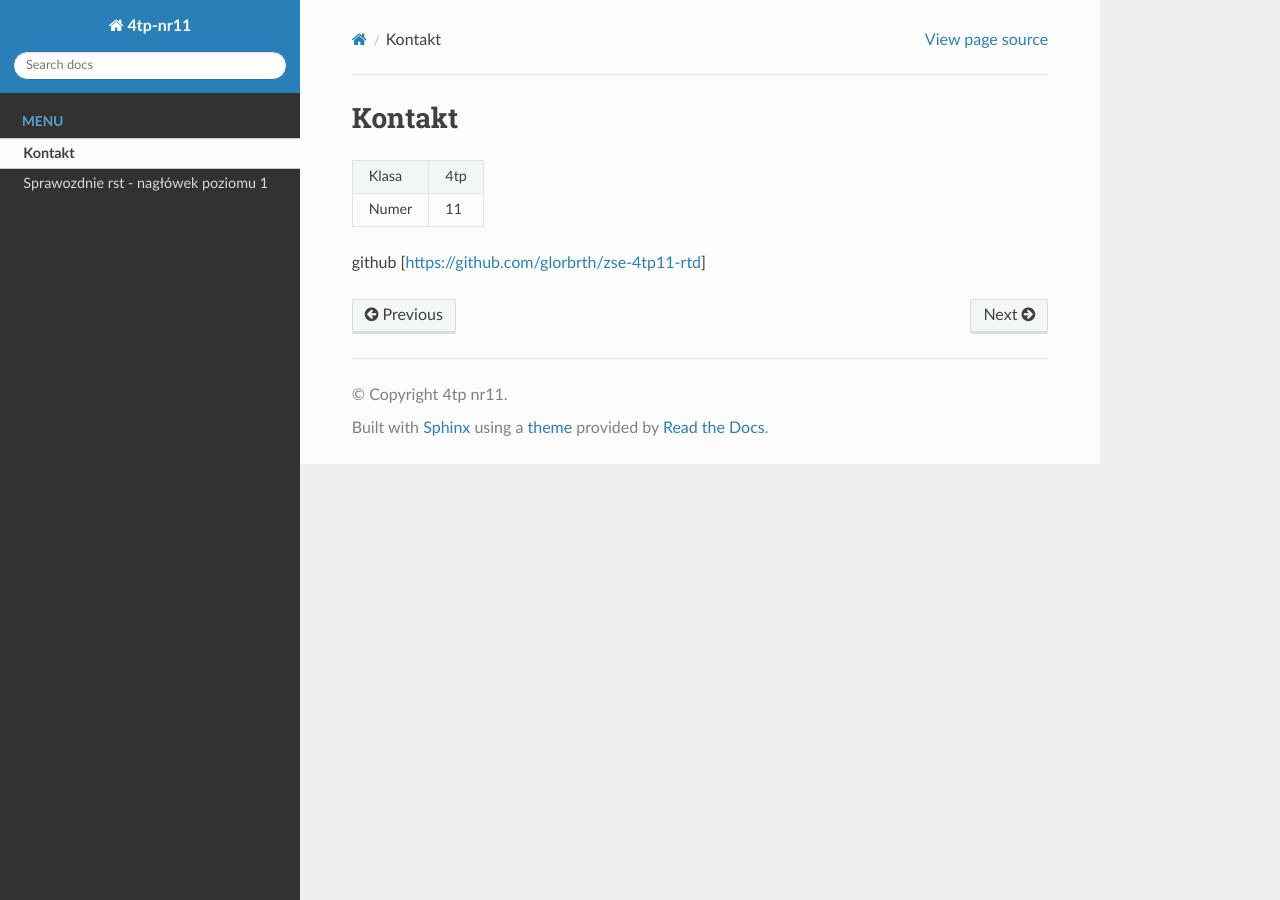
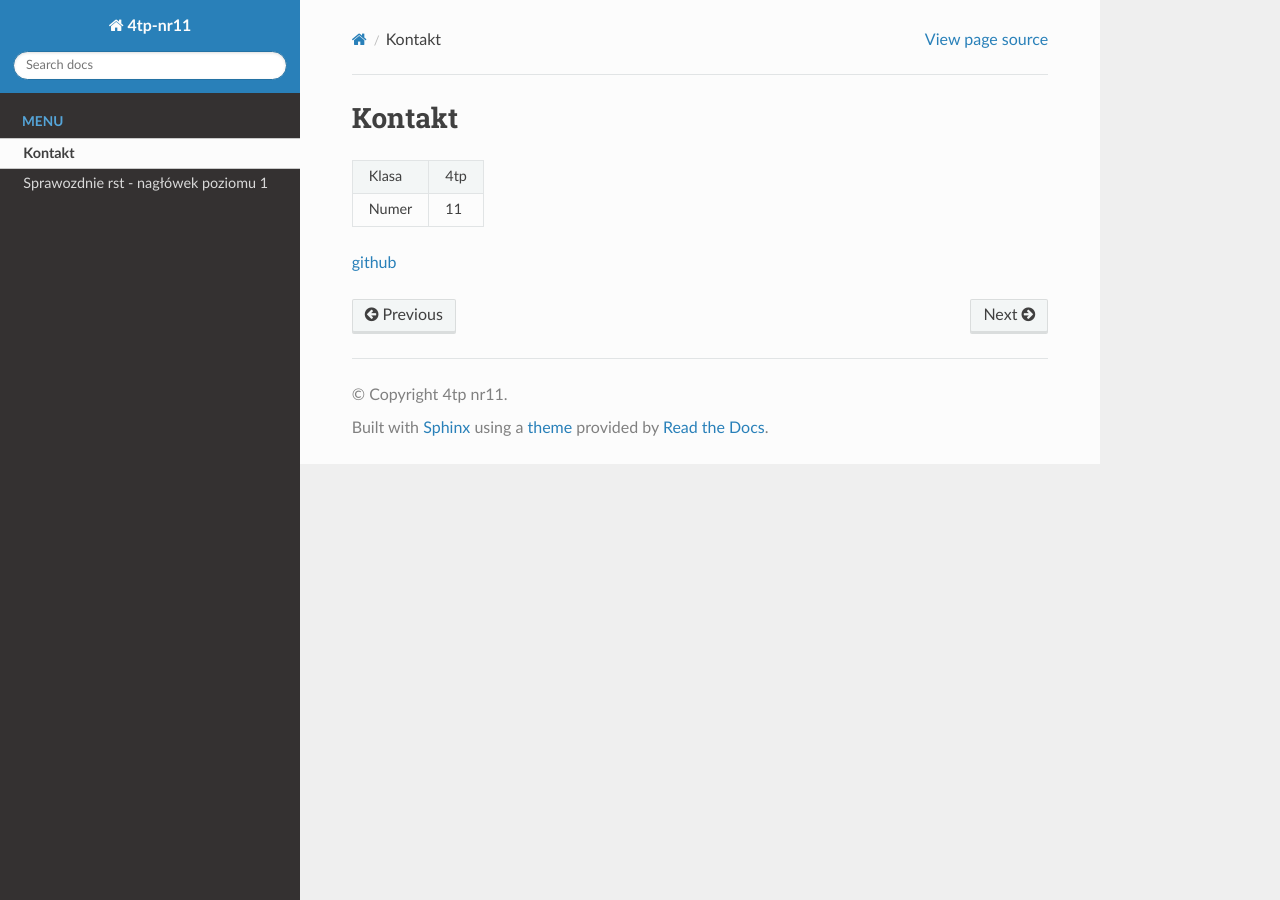
Before and after one commit to glorbrth/zse-4tp11-rtd, a Sphinx documentation site: the page built from docs/source/kontakt.rst, in a window 1280 px wide. Built offline with Sphinx 7.4.7 and the Read the Docs theme 3.1.0, drawn with Linux system fonts in a browser that asks for light colours; pages that are not in the unit, such as notebooks, are missing from menus.

Commit message:
Update kontakt.rst

```diff
--- a/docs/source/kontakt.rst
+++ b/docs/source/kontakt.rst
@@ -7,4 +7,4 @@ Kontakt
 |Numer| 11 |
 +-----+----+
 
-github [https://github.com/glorbrth/zse-4tp11-rtd]
+`github <https://github.com/glorbrth/zse-4tp11-rtd>`_
```
